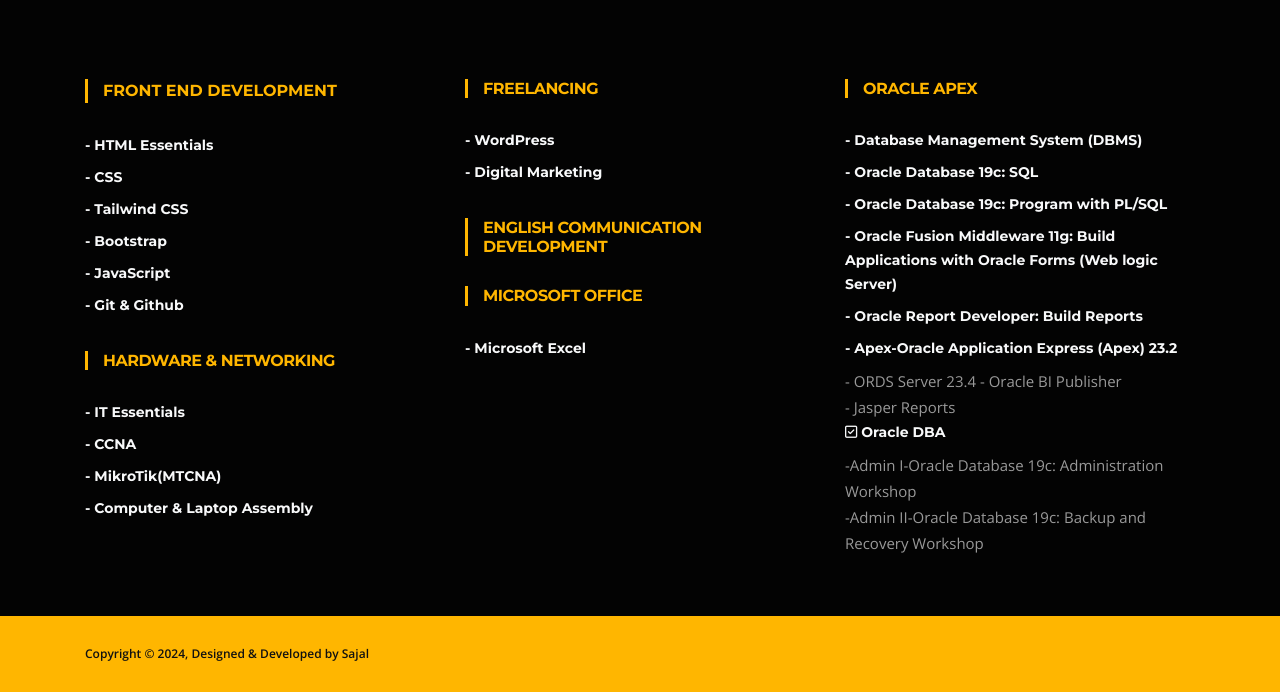
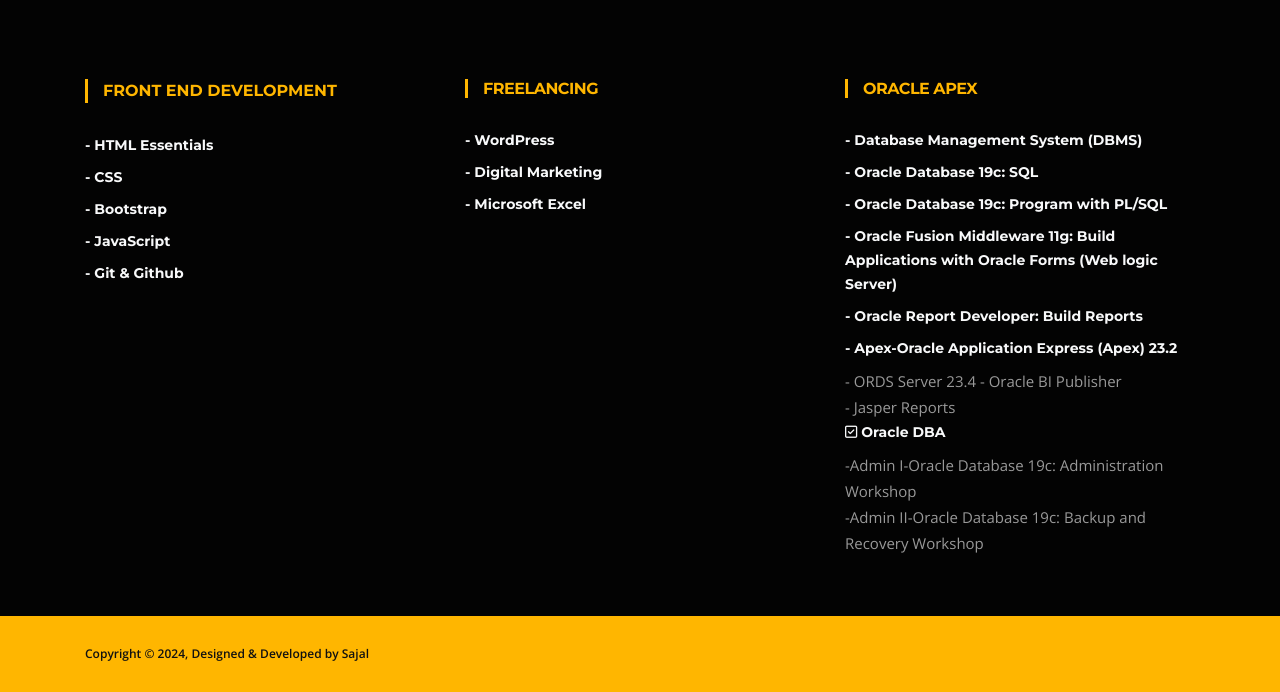
Before and after one commit to mdsajalcse/Oracle-Study-Materials, a plain HTML site: page index.html in a window 1280 px wide. Shown: the part 176-868 px from the top of the page. Drawn offline with nearby package versions, Linux system fonts and the light colour scheme; some packages are replaced by stand-ins of ours.

Commit message:
some modification

```diff
--- a/index.html
+++ b/index.html
@@ -107,15 +107,9 @@
             <h5 class="widget-title">Front End Development</h5>
             <h5 class="display-5 text-light">- HTML Essentials</h5>
             <h5 class="display-5 text-light">- CSS</h5>
-            <h5 class="display-5 text-light">- Tailwind CSS</h5>
             <h5 class="display-5 text-light">- Bootstrap</h5>
             <h5 class="display-5 text-light">- JavaScript</h5>
-            <h5 class="display-5 text-light">- Git & Github</h5><br>
-            <h3 class="widget-title">Hardware & Networking</h3>
-            <h5 class="display-5 text-light">- IT Essentials</h5>
-            <h5 class="display-5 text-light">- CCNA</h5>
-            <h5 class="display-5 text-light">- MikroTik(MTCNA)</h5>
-            <h5 class="display-5 text-light">- Computer & Laptop Assembly</h5>
+            <h5 class="display-5 text-light">- Git & Github</h5>
             <div class="footer-social">
             </div>
           </div>
@@ -123,13 +117,9 @@
 
             <h3 class="widget-title">Freelancing</h3>
             <h5 class="display-5 text-light">- WordPress</h5>
-            <h5 class="display-5 text-light">- Digital Marketing</h5><br>
+            <h5 class="display-5 text-light">- Digital Marketing</h5>
+            <h5 class="display-5 text-light">- Microsoft Excel</h5>
           </table>
-          <h3 class="widget-title">English Communication Development</h3>
-          <h3 class="widget-title">Microsoft Office</h3>
-          <h5 class="display-5 text-light">- Microsoft Excel</h5>
-
-
             <div class="footer-social">
             </div><!-- Footer social end -->
           </div><!-- Col end -->
```
